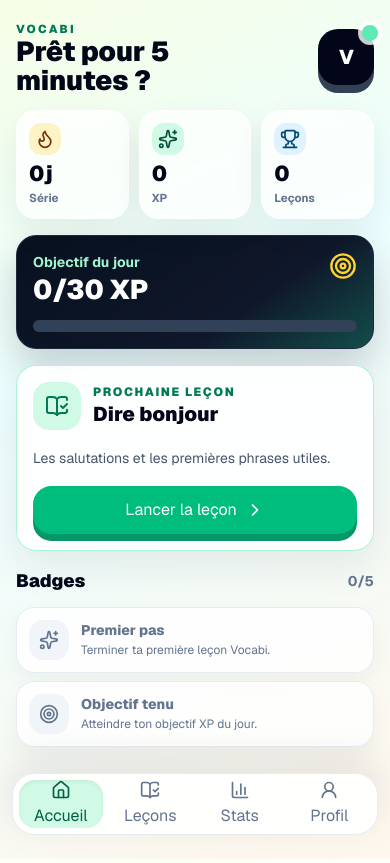
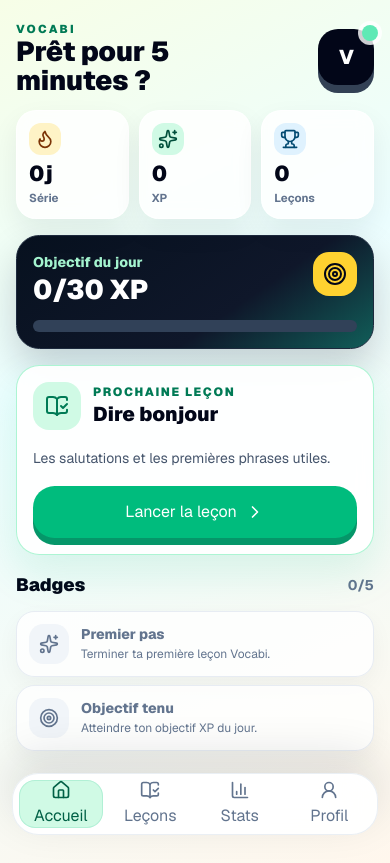
Before and after one commit to Portg4s/Vocabi, a Next.js app: page / in a window 390 px wide. Both pictures are taken after a click on the button "Commencer". Built offline with nearby package versions, Linux system fonts and the light colour scheme.

Commit message:
ui: refine mobile dashboard polish

```diff
--- a/src/components/layout/mobile-nav.tsx
+++ b/src/components/layout/mobile-nav.tsx
@@ -13,7 +13,7 @@ const items: Array<{ id: Tab; label: string; icon: typeof Home }> = [
 export function MobileNav({ activeTab, onChange }: { activeTab: Tab; onChange: (tab: Tab) => void }) {
   return (
     <nav className="fixed inset-x-0 bottom-0 z-40 px-3 pb-[calc(env(safe-area-inset-bottom)+0.55rem)] pt-2 sm:left-1/2 sm:max-w-md sm:-translate-x-1/2">
-      <div className="grid grid-cols-4 gap-1.5 rounded-[1.4rem] border border-slate-200/80 bg-white/92 p-1.5 shadow-[0_-12px_40px_rgba(15,23,42,0.10)] backdrop-blur-xl">
+      <div className="grid grid-cols-4 gap-1.5 rounded-[1.65rem] border border-slate-200/70 bg-white/94 p-1.5 shadow-[0_-16px_46px_rgba(15,23,42,0.12)] backdrop-blur-xl">
         {items.map((item) => {
           const Icon = item.icon;
           const active = item.id === activeTab;
@@ -24,7 +24,7 @@ export function MobileNav({ activeTab, onChange }: { activeTab: Tab; onChange: (
               onClick={() => onChange(item.id)}
               className={cn(
                 "flex min-h-12 flex-col items-center justify-center gap-1 rounded-[1rem] text-[0.68rem] font-extrabold transition active:scale-95",
-                active ? "bg-emerald-100 text-emerald-800 shadow-inner" : "text-slate-500 hover:bg-slate-100",
+                active ? "bg-emerald-100 text-emerald-800 shadow-[inset_0_0_0_1px_rgba(16,185,129,0.16)]" : "text-slate-500 hover:bg-slate-100",
               )}
             >
               <Icon className="h-5 w-5" aria-hidden="true" />
--- a/src/features/learning/vocabi-app.tsx
+++ b/src/features/learning/vocabi-app.tsx
@@ -22,7 +22,7 @@ import { allLessons, getFirstLesson, units } from "@/data/lessons";
 import { errorShake, feedbackVariants, successPulse } from "@/lib/animations/variants";
 import { Button } from "@/components/ui/button";
 import { BadgePill } from "@/components/ui/badge-pill";
-import { Card, SoftCard } from "@/components/ui/card";
+import { Card } from "@/components/ui/card";
 import { ProgressBar } from "@/components/ui/progress-bar";
 import { MobileNav } from "@/components/layout/mobile-nav";
 import { getExpectedAnswer, isAnswerCorrect } from "@/features/learning/scoring";
@@ -219,18 +219,20 @@ function Dashboard({
         <Metric icon={<Trophy className="h-5 w-5" />} label="Leçons" value={progress.completedLessons.toString()} tone="sky" />
       </div>
 
-      <Card className="space-y-4 overflow-hidden border-slate-800 bg-[linear-gradient(145deg,#07111f_0%,#0f172a_64%,#134e4a_100%)] p-4 text-white shadow-[0_18px_38px_rgba(2,6,23,0.18)]">
+      <div className="space-y-4 overflow-hidden rounded-[1.45rem] border border-slate-800 p-4 text-white shadow-[0_18px_38px_rgba(2,6,23,0.18)]" style={{ background: "linear-gradient(145deg, #07111f 0%, #0f172a 62%, #115e59 100%)" }}>
         <div className="flex items-start justify-between gap-4">
           <div>
-            <p className="text-sm font-bold text-emerald-200">Objectif du jour</p>
+            <p className="text-sm font-extrabold text-emerald-200">Objectif du jour</p>
             <h2 className="mt-1 text-[1.7rem] font-black leading-none">{progress.todayXp}/{progress.profile?.dailyGoalXp ?? 30} XP</h2>
           </div>
-          <Target className="h-7 w-7 text-amber-300" />
+          <div className="grid h-11 w-11 place-items-center rounded-2xl bg-amber-300 text-slate-950">
+            <Target className="h-6 w-6" />
+          </div>
         </div>
         <ProgressBar value={dailyPercent} className="bg-slate-700" />
-      </Card>
+      </div>
 
-      <Card className="space-y-4 border-emerald-200/90 bg-white/92 p-4">
+      <div className="space-y-4 rounded-[1.45rem] border border-emerald-200/90 bg-white/92 p-4 shadow-[0_18px_42px_rgba(16,185,129,0.13)] backdrop-blur">
         <div className="flex items-center gap-3">
           <div className="grid h-12 w-12 place-items-center rounded-2xl bg-emerald-100 text-emerald-700">
             <BookOpenCheck className="h-6 w-6" />
@@ -241,11 +243,11 @@ function Dashboard({
           </div>
         </div>
         <p className="text-sm leading-6 text-slate-600">{nextLesson.description}</p>
-        <Button className="w-full" onClick={() => onStartLesson(nextLesson)}>
+        <Button className="w-full rounded-[1.35rem]" size="lg" onClick={() => onStartLesson(nextLesson)}>
           Lancer la leçon
           <ChevronRight className="h-5 w-5" />
         </Button>
-      </Card>
+      </div>
 
       <section className="space-y-3">
         <div className="flex items-center justify-between">
@@ -270,11 +272,11 @@ function Metric({ icon, label, value, tone }: { icon: ReactNode; label: string;
   }[tone];
 
   return (
-    <SoftCard className="min-h-[5.8rem] p-3">
+    <div className="min-h-[5.6rem] rounded-[1.25rem] border border-white/80 bg-white/82 p-3 shadow-[0_12px_28px_rgba(15,23,42,0.07)] backdrop-blur">
       <div className={cn("mb-2 grid h-8 w-8 place-items-center rounded-xl", toneClass)}>{icon}</div>
       <p className="text-[1.35rem] font-black leading-none">{value}</p>
       <p className="mt-1 text-[0.72rem] font-bold text-slate-500">{label}</p>
-    </SoftCard>
+    </div>
   );
 }
 
```
